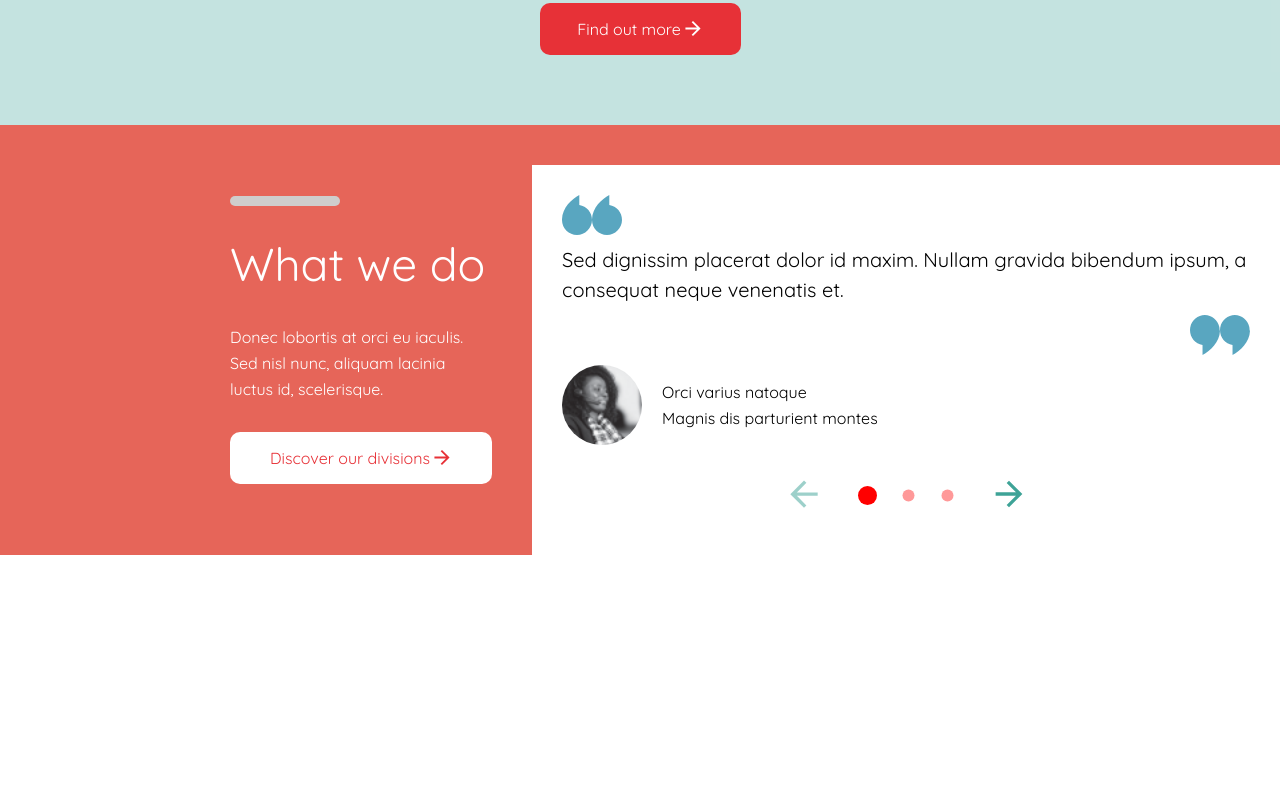
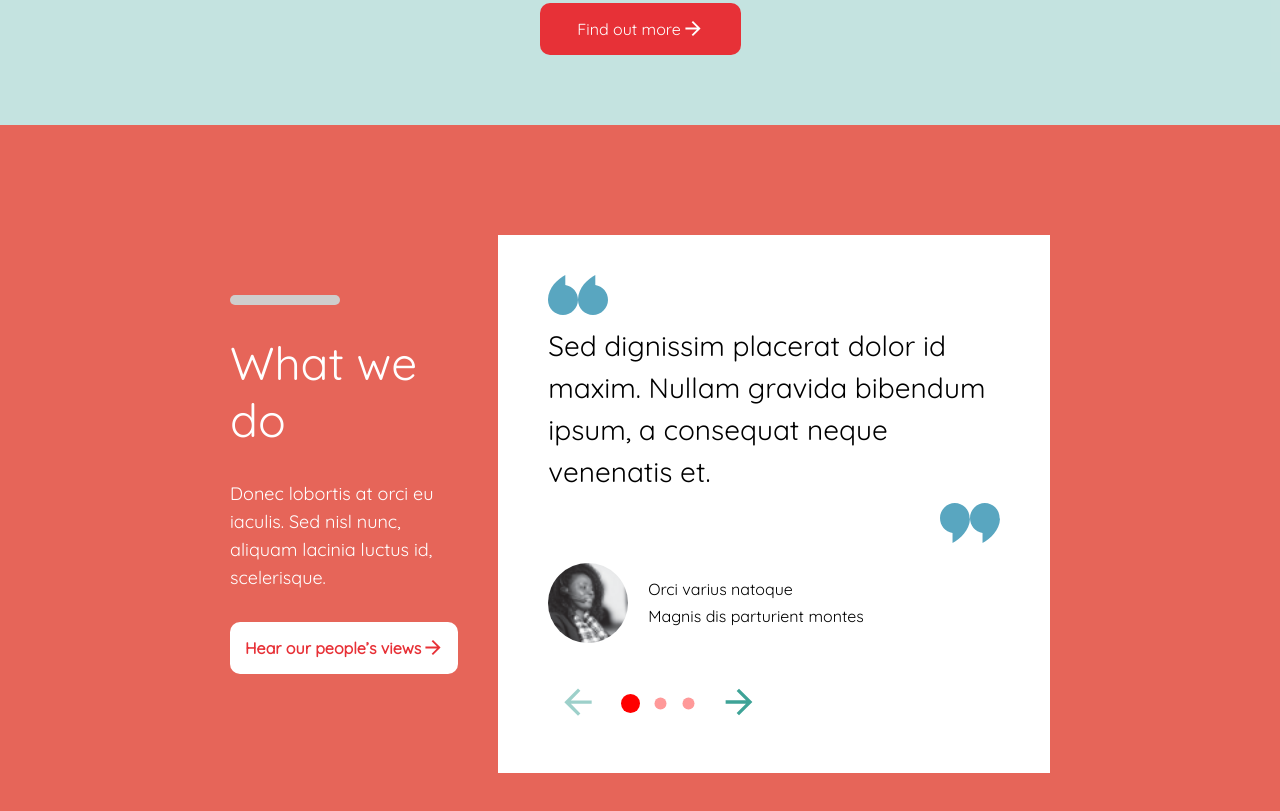
Before and after one commit to daniloVega/PROENERGY, a website built with webpack: page src/index.html in a window 1280 px wide. Shown: the part 2215-3026 px from the top of the page. Before the commit the page ends 2770 px from the top, so only its background shows below. Built offline with nearby package versions, Linux system fonts and the light colour scheme.

Commit message:
styled carousel

```diff
--- a/src/index.html
+++ b/src/index.html
@@ -346,7 +346,7 @@
 			</section>
 
 			<!-- SECTION CAROUSEL -->
-			<section class="carousel container--mobile">
+			<section class="carousel container container--mobile">
 				<div class="carousel__box">
 					<div class="border border--silver-secondary"></div>
 					<h2 class="carousel__title">What we do</h2>
@@ -355,7 +355,7 @@
 						aliquam lacinia luctus id, scelerisque.
 					</p>
 					<button class="btn-primary btn-primary--white">
-						Discover our divisions<span
+						Hear our people’s views<span
 							><img
 								class="btn-primary__icon"
 								src="./assets/images/icons/btn-arrow-red.svg"
--- a/src/scss/base/_button.scss
+++ b/src/scss/base/_button.scss
@@ -34,5 +34,6 @@
 		background-color: variables.$color-white;
 		color: variables.$color-red;
 		max-width: 280px;
+		font-weight: 700;
 	}
 }
--- a/src/scss/components/carousel/_carousel.scss
+++ b/src/scss/components/carousel/_carousel.scss
@@ -12,8 +12,6 @@
   flex-direction: column;
   gap: 20px;
   @media (min-width: variables.$breakpoint-lg) {
-		width: 50%;
-		padding-left: 230px;
     padding-right: 40px;
     justify-content: center;
     max-height: 820px;
@@ -22,14 +20,20 @@
 }
 .carousel__title {
   color: variables.$color-white;
+  @media (min-width: variables.$breakpoint-md) {
+    font-size: 40px;
+	line-height: 50px;
+  }
+  @media (min-width: variables.$breakpoint-lg) {
+    font-size: 46px;
+	line-height: 57.5px;
+  }
 }
 .carousel__text {
   color: variables.$color-white;
-	&--part-two {
-		margin-top: -10px;
-		@media (min-width: variables.$breakpoint-lg) {
-			margin-top: -16px;
-		}
+  @media (min-width: variables.$breakpoint-md) {
+    font-size: 18px;
+	line-height: 28px;
   }
 }
 .carousel__review {
@@ -39,6 +43,9 @@
   flex-direction: column;
   gap: 10px;
   background-color: variables.$color-white;
+  @media (min-width: variables.$breakpoint-md) {
+    padding: 40px 50px;
+  }
 }
 .carousel__quotes {
   display: flex;
@@ -51,16 +58,32 @@
 .carousel__description {
   font-size: 20px;
   line-height: 30px;
+  @media (min-width: variables.$breakpoint-md) {
+    font-size: 26px;
+	line-height: 40px;
+  }
+  @media (min-width: variables.$breakpoint-lg) {
+    font-size: 28px;
+	line-height: 42px;
+  }
 }
 .carousel__person {
   display: flex;
   align-items: center;
   gap: 20px;
+  padding-top: 6px;
+  @media (min-width: variables.$breakpoint-md) {
+    padding-top: 10px;
+  }
 }
 .carousel__person__name {
   display: flex;
   flex-direction: column;
   font-weight: 400;
+  @media (min-width: variables.$breakpoint-md) {
+    font-size: 16px;
+	line-height: 27.07px;
+  }
 }
 .carousel__person__name-span {
   font-weight: 500;
@@ -77,6 +100,11 @@
   justify-content: center;
   gap: 24px;
   padding-top: 10px;
+  @media (min-width: variables.$breakpoint-md) {
+    justify-content: flex-start;
+    gap: 13px;
+	padding-top: 20px;
+  }
 }
 .carousel__dot {
   width: 19px;
```
Lines whose indentation alone changed are shown as unchanged.
